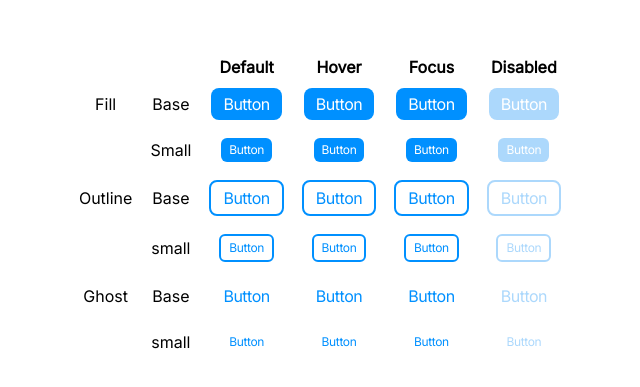
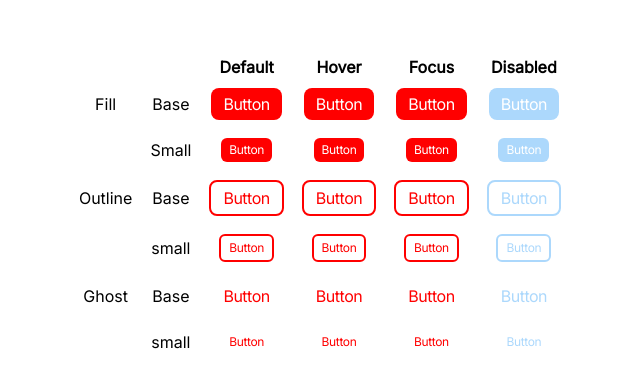
Before and after one commit to rttnbrgr/htmab, a React (Vite) app: page / in a window 1280 px wide. Shown: the part 191-578 px from the top of the page, without its empty margins (320-960 px from the left). Built offline with nearby package versions, Linux system fonts and the light colour scheme.

Commit message:
chromatic change test

```diff
--- a/src/global.css
+++ b/src/global.css
@@ -23,7 +23,7 @@ body {
   :root {
     --base: #fff;
     --base-hover: #f4faff;
-    --accent: #0090ff;
+    --accent: red;
     --accent-hover: #0588f0;
     --focus: #5eb1ef;
     --accent-disabled: #acd8fc;
```
